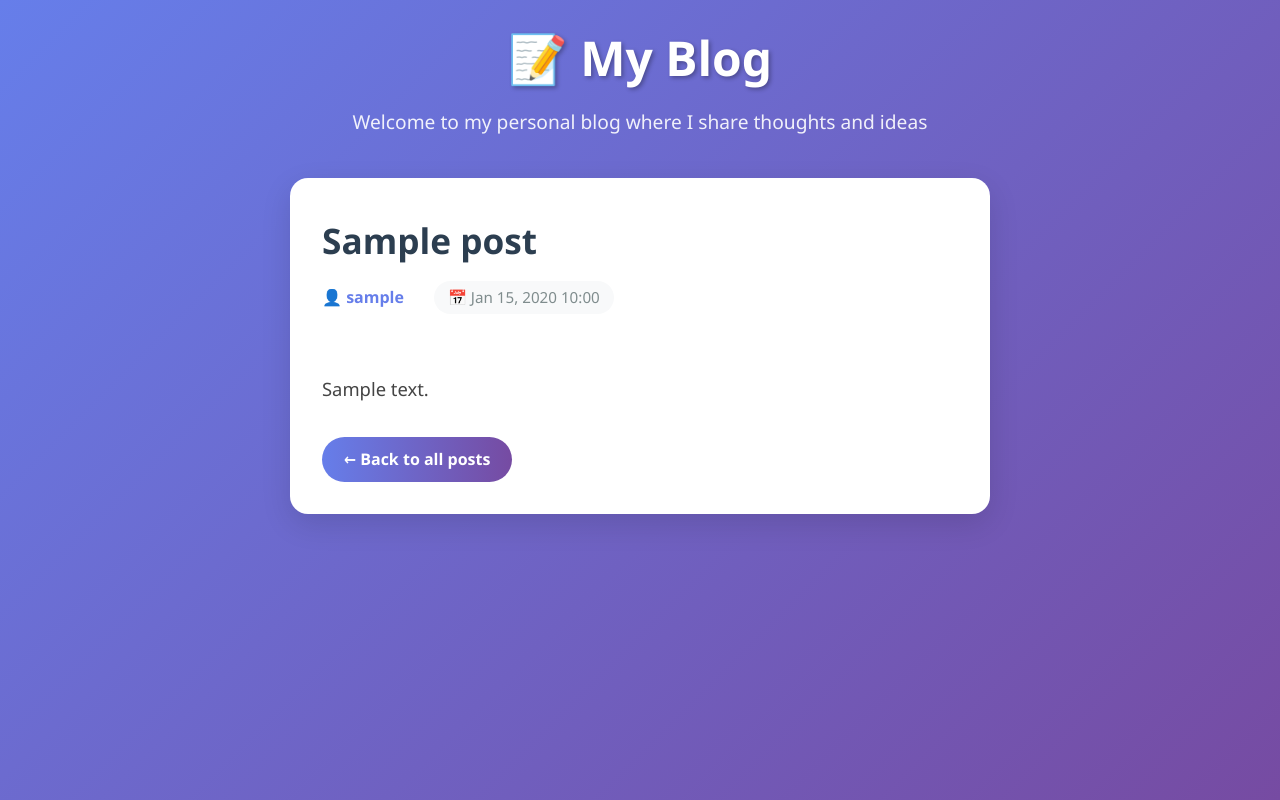
After one commit to hatem9822/blog, a Django app: page /post/1/ in a window 1280 px wide. The commit adds this page. Run offline with Django 5.2, Linux system fonts and the light colour scheme; tables that the repository leaves empty hold one stand-in row (values such as "Sample post").

Commit message:
Added view and template for detailed blog post as well as CSS for the site.

```diff
--- /dev/null
+++ b/blog/static/css/style.css
@@ -0,0 +1,181 @@
+* {
+    margin: 0;
+    padding: 0;
+    box-sizing: border-box;
+}
+
+body {
+    font-family: 'Segoe UI', Tahoma, Geneva, Verdana, sans-serif;
+    line-height: 1.6;
+    color: #333;
+    background: linear-gradient(135deg, #667eea 0%, #764ba2 100%);
+    min-height: 100vh;
+}
+
+.container {
+    max-width: 1200px;
+    margin: 0 auto;
+    padding: 20px;
+}
+
+.header {
+    text-align: center;
+    margin-bottom: 40px;
+    color: white;
+}
+
+.header h1 {
+    font-size: 3rem;
+    margin-bottom: 10px;
+    text-shadow: 2px 2px 4px rgba(0,0,0,0.3);
+}
+
+.header p {
+    font-size: 1.2rem;
+    opacity: 0.9;
+}
+
+.posts-container {
+    display: grid;
+    grid-template-columns: repeat(auto-fit, minmax(350px, 1fr));
+    gap: 30px;
+    margin-top: 40px;
+}
+
+.post-card {
+    background: white;
+    border-radius: 15px;
+    padding: 25px;
+    box-shadow: 0 10px 30px rgba(0,0,0,0.1);
+    transition: transform 0.3s ease, box-shadow 0.3s ease;
+    position: relative;
+    overflow: hidden;
+}
+
+.post-card::before {
+    content: '';
+    position: absolute;
+    top: 0;
+    left: 0;
+    right: 0;
+    height: 4px;
+    background: linear-gradient(90deg, #667eea, #764ba2);
+}
+
+.post-card:hover {
+    transform: translateY(-5px);
+    box-shadow: 0 20px 40px rgba(0,0,0,0.15);
+}
+
+.post-title {
+    font-size: 1.5rem;
+    font-weight: 700;
+    color: #2c3e50;
+    margin-bottom: 15px;
+    line-height: 1.3;
+}
+
+.post-meta {
+    display: flex;
+    justify-content: space-between;
+    align-items: center;
+    margin-bottom: 15px;
+    font-size: 0.9rem;
+    color: #7f8c8d;
+}
+
+.post-author {
+    font-weight: 600;
+    color: #667eea;
+}
+
+.post-date {
+    background: #f8f9fa;
+    padding: 4px 12px;
+    border-radius: 20px;
+    font-size: 0.8rem;
+}
+
+.post-text {
+    color: #555;
+    line-height: 1.7;
+    margin-bottom: 20px;
+}
+
+.post-text-preview {
+    display: -webkit-box;
+    -webkit-line-clamp: 3;
+    -webkit-box-orient: vertical;
+    overflow: hidden;
+    text-overflow: ellipsis;
+}
+
+.read-more {
+    display: inline-block;
+    background: linear-gradient(90deg, #667eea, #764ba2);
+    color: white;
+    padding: 10px 20px;
+    text-decoration: none;
+    border-radius: 25px;
+    font-weight: 600;
+    transition: all 0.3s ease;
+}
+
+.read-more:hover {
+    transform: translateX(5px);
+    box-shadow: 0 5px 15px rgba(102, 126, 234, 0.4);
+}
+
+.no-posts {
+    text-align: center;
+    background: white;
+    padding: 60px 20px;
+    border-radius: 15px;
+    box-shadow: 0 10px 30px rgba(0,0,0,0.1);
+}
+
+.no-posts h2 {
+    color: #2c3e50;
+    margin-bottom: 15px;
+}
+
+.no-posts p {
+    color: #7f8c8d;
+    font-size: 1.1rem;
+}
+
+.create-post-btn {
+    display: inline-block;
+    background: linear-gradient(90deg, #667eea, #764ba2);
+    color: white;
+    padding: 12px 25px;
+    text-decoration: none;
+    border-radius: 25px;
+    font-weight: 600;
+    margin-top: 20px;
+    transition: all 0.3s ease;
+}
+
+.create-post-btn:hover {
+    transform: translateY(-2px);
+    box-shadow: 0 10px 20px rgba(102, 126, 234, 0.3);
+}
+
+@media (max-width: 768px) {
+    .container {
+        padding: 15px;
+    }
+
+    .header h1 {
+        font-size: 2rem;
+    }
+
+    .posts-container {
+        grid-template-columns: 1fr;
+        gap: 20px;
+    }
+
+    .post-card {
+        padding: 20px;
+    }
+}
--- /dev/null
+++ b/blog/templates/blog/base.html
@@ -0,0 +1,21 @@
+{% load static %}
+<!DOCTYPE html>
+<html lang="en">
+<head>
+    <meta charset="UTF-8">
+    <meta name="viewport" content="width=device-width, initial-scale=1.0">
+    <title>{% block title %}My Blog{% endblock %}</title>
+    <link rel="stylesheet" href="{% static 'css/style.css' %}">
+</head>
+<body>
+    <div class="container">
+        <header class="header">
+            <h1>📝 My Blog</h1>
+            <p>Welcome to my personal blog where I share thoughts and ideas</p>
+        </header>
+        <main>
+            {% block content %}{% endblock %}
+        </main>
+    </div>
+</body>
+</html>
--- /dev/null
+++ b/blog/templates/blog/post_detail.html
@@ -0,0 +1,89 @@
+{% extends 'blog/base.html' %}
+
+{% block title %}{{ post.title }} | My Blog{% endblock %}
+
+{% block content %}
+    <div class="post-detail-container">
+        <article class="post-detail-card">
+            <h2 class="post-title">{{ post.title }}</h2>
+            <div class="post-meta">
+                <span class="post-author">👤 {{ post.author }}</span>
+                <span class="post-date">
+                    📅 {{ post.published_date|date:"M d, Y H:i" }}
+                </span>
+            </div>
+            <div class="post-text post-detail-text">
+                {{ post.text|linebreaksbr }}
+            </div>
+            <a href="{% url 'post_list' %}" class="back-to-list">← Back to all posts</a>
+        </article>
+    </div>
+    <style>
+        .post-detail-container {
+            display: flex;
+            justify-content: center;
+            align-items: flex-start;
+            margin-top: 40px;
+        }
+        .post-detail-card {
+            background: white;
+            border-radius: 18px;
+            box-shadow: 0 10px 30px rgba(0,0,0,0.12);
+            padding: 40px 32px 32px 32px;
+            max-width: 700px;
+            width: 100%;
+            position: relative;
+        }
+        .post-detail-card .post-title {
+            font-size: 2.2rem;
+            font-weight: 800;
+            color: #2c3e50;
+            margin-bottom: 18px;
+        }
+        .post-detail-card .post-meta {
+            display: flex;
+            justify-content: flex-start;
+            gap: 30px;
+            font-size: 1rem;
+            color: #7f8c8d;
+            margin-bottom: 25px;
+        }
+        .post-detail-card .post-author {
+            color: #667eea;
+            font-weight: 600;
+        }
+        .post-detail-card .post-date {
+            background: #f8f9fa;
+            padding: 4px 14px;
+            border-radius: 20px;
+            font-size: 0.95rem;
+        }
+        .post-detail-card .post-detail-text {
+            color: #444;
+            font-size: 1.15rem;
+            line-height: 1.8;
+            margin-bottom: 32px;
+            white-space: pre-line;
+        }
+        .back-to-list {
+            display: inline-block;
+            background: linear-gradient(90deg, #667eea, #764ba2);
+            color: white;
+            padding: 10px 22px;
+            text-decoration: none;
+            border-radius: 25px;
+            font-weight: 600;
+            transition: all 0.3s ease;
+            font-size: 1rem;
+        }
+        .back-to-list:hover {
+            background: linear-gradient(90deg, #764ba2, #667eea);
+            box-shadow: 0 5px 15px rgba(102, 126, 234, 0.2);
+        }
+        @media (max-width: 800px) {
+            .post-detail-card {
+                padding: 20px 8px 16px 8px;
+            }
+        }
+    </style>
+{% endblock %}
--- a/blog/urls.py
+++ b/blog/urls.py
@@ -3,4 +3,5 @@ from . import views
 
 urlpatterns = [
     path('', views.post_list, name='post_list'),
+    path('post/<int:pk>/', views.post_detail, name='post_detail'),
 ]
--- a/blog/views.py
+++ b/blog/views.py
@@ -1,5 +1,13 @@
-from django.shortcuts import render
+from django.shortcuts import render, get_object_or_404
+from django.utils import timezone
+from .models import Post
 
-# Create your views here.
+
 def post_list(request):
-    return render(request, 'blog/post_list.html', {})
+    # Show all posts, not just published ones
+    posts = Post.objects.all().order_by('-created_date')
+    return render(request, 'blog/post_list.html', {'posts': posts})
+
+def post_detail(request, pk):
+    post = get_object_or_404(Post, pk=pk)
+    return render(request, 'blog/post_detail.html', {'post': post})
--- a/mysite/settings.py
+++ b/mysite/settings.py
@@ -127,6 +127,9 @@ USE_TZ = True
 
 STATIC_URL = 'static/'
 STATIC_ROOT = BASE_DIR / 'static'
+STATICFILES_DIRS = [
+    BASE_DIR / 'blog' / 'static',
+]
 
 # Default primary key field type
 # https://docs.djangoproject.com/en/5.1/ref/settings/#default-auto-field
```
Also changed, not shown: blog/templates/blog/post_list.html (+8 -202 lines).
